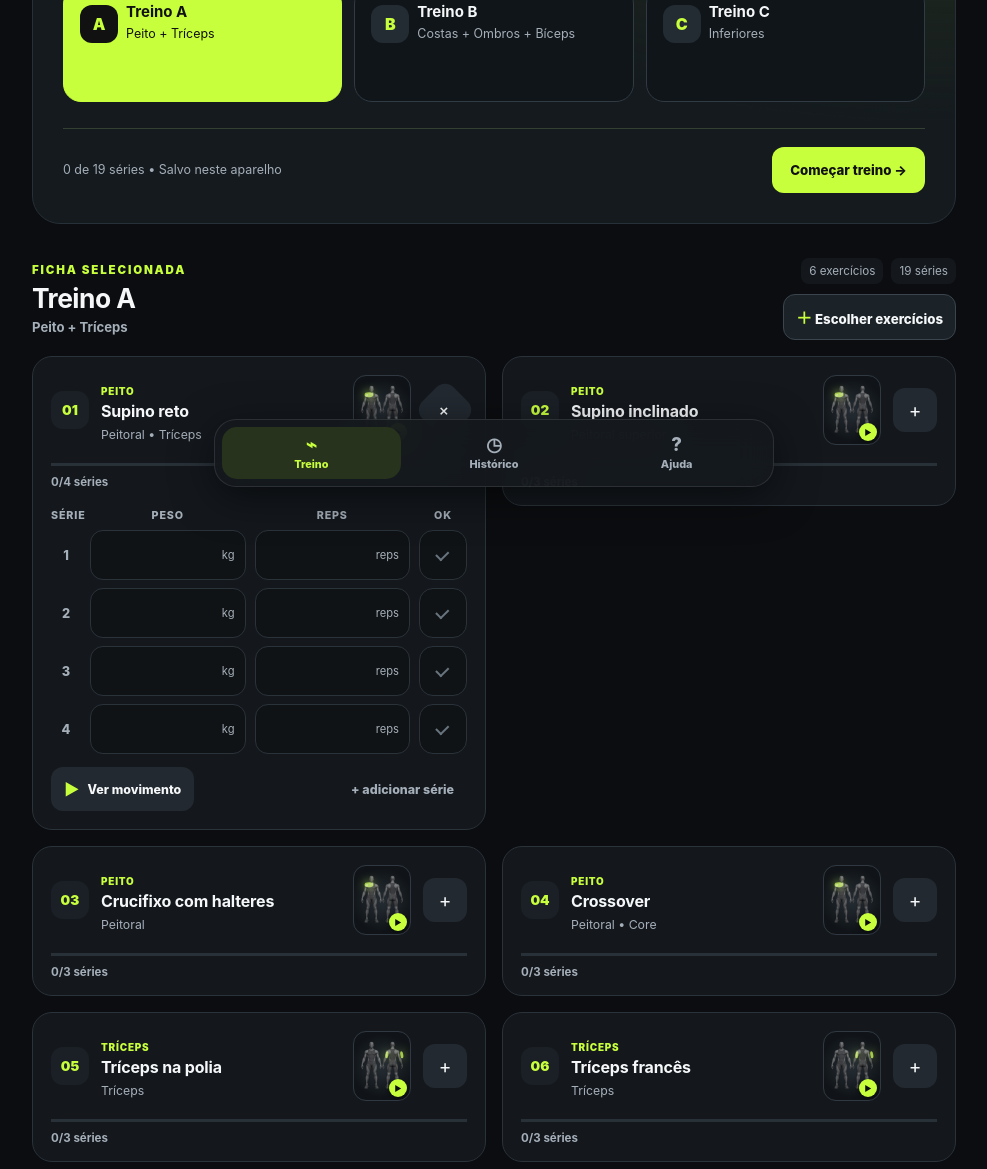
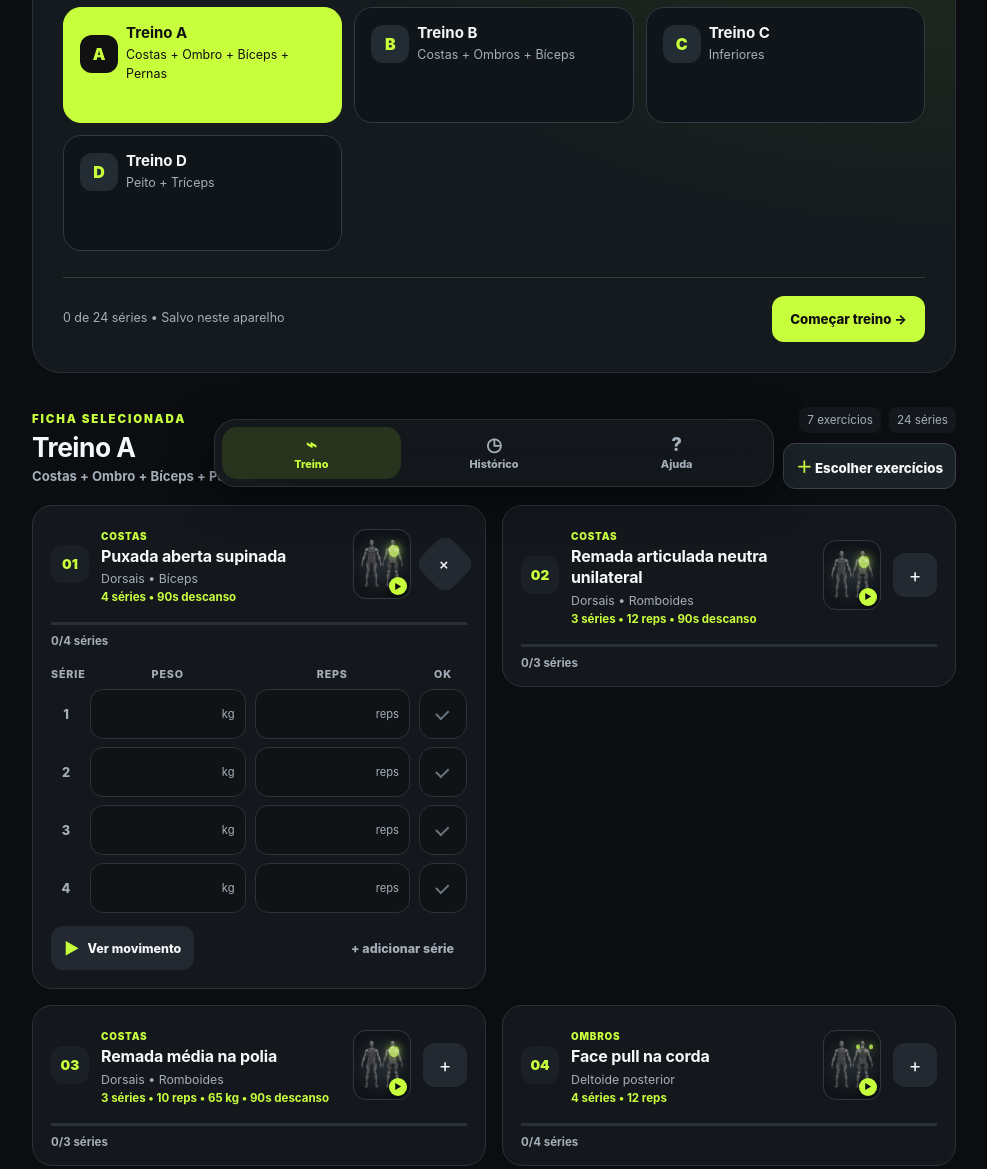
Before and after one commit to igorccllc/treino-app, a website: page index.html in a window 1280 px wide. Shown: the part 301-1470 px from the top of the page, without its empty margins (146-1133 px from the left). Drawn offline with Linux system fonts and the light colour scheme.

Commit message:
feat: Treino A com a ficha da academia
Adiciona puxada aberta supinada, remada articulada neutra unilateral,
remada media na polia, rosca Bayesian, rosca martelo na corda e
agachamento no Smith. O Treino A passa a seguir a ficha (ordem, series,
reps, carga e descanso como sugestao nos campos). Peito + Triceps vira
Treino D, mantendo o id para nao perder a selecao salva.

Co-Authored-By: Claude Opus 5.5 <noreply@anthropic.com>
Claude-Session: https://claude.ai/code/session_01PzRSfZFn3q5jFL9DBW96oS

```diff
--- a/app.js
+++ b/app.js
@@ -7,10 +7,26 @@
  */
 const workoutPlan = self.REP_WORKOUT_PLAN;
 
+/*
+ * `prescription` copia a ficha passada pela academia: ordem, séries e o
+ * alvo de reps/carga/descanso. Esses exercícios viram a seleção padrão da
+ * ficha e aparecem como sugestão (placeholder) nos campos de cada série.
+ * A ficha Peito + Tríceps mantém o id "treino-a" para não perder a
+ * seleção já salva no aparelho.
+ */
 const trainingPlans = [
-  { id: "treino-a", code: "Treino A", letter: "A", label: "Peito + Tríceps", groups: ["peito", "triceps"] },
+  { id: "treino-a-academia", code: "Treino A", letter: "A", label: "Costas + Ombro + Bíceps + Pernas", groups: ["costas", "ombros", "biceps", "pernas"], prescription: [
+    { id: "puxada-aberta-supinada", sets: 4, rest: 90 },
+    { id: "remada-articulada-neutra-unilateral", sets: 3, reps: "12", rest: 90 },
+    { id: "remada-media-polia", sets: 3, reps: "10", load: "65", rest: 90 },
+    { id: "facepull", sets: 4, reps: "12" },
+    { id: "rosca-bayesian", sets: 4, reps: "21" },
+    { id: "rosca-martelo-corda", sets: 3, reps: "10" },
+    { id: "agachamento-smith", sets: 3, reps: "10", rest: 90 }
+  ] },
   { id: "treino-b", code: "Treino B", letter: "B", label: "Costas + Ombros + Bíceps", groups: ["costas", "ombros", "biceps"] },
-  { id: "treino-c", code: "Treino C", letter: "C", label: "Inferiores", groups: ["pernas"] }
+  { id: "treino-c", code: "Treino C", letter: "C", label: "Inferiores", groups: ["pernas"] },
+  { id: "treino-a", code: "Treino D", letter: "D", label: "Peito + Tríceps", groups: ["peito", "triceps"] }
 ];
 
 const selectionKey = "rep-workout-selections-v2";
@@ -92,11 +108,27 @@ function groupsForWorkout(workout) {
 }
 
 function exerciseCatalogForWorkout(workout) {
-  return groupsForWorkout(workout).flatMap(group => group.exercises.map(exercise => ({
+  const base = groupsForWorkout(workout).flatMap(group => group.exercises.map(exercise => ({
     ...exercise,
     groupId: group.id,
     groupLabel: group.label
   })));
+  if (!workout.prescription) return base;
+  const byId = new Map(base.map(exercise => [exercise.id, exercise]));
+  const prescribed = workout.prescription
+    .filter(item => byId.has(item.id))
+    .map(item => ({ ...byId.get(item.id), ...item }));
+  const prescribedIds = new Set(prescribed.map(exercise => exercise.id));
+  return [...prescribed, ...base.filter(exercise => !prescribedIds.has(exercise.id))];
+}
+
+function prescriptionText(exercise) {
+  return [
+    `${exercise.sets} séries`,
+    exercise.reps && `${exercise.reps} reps`,
+    exercise.load && `${exercise.load} kg`,
+    exercise.rest && `${exercise.rest}s descanso`
+  ].filter(Boolean).join(" • ");
 }
 
 function getSelectedExerciseIds(workout) {
@@ -104,6 +136,7 @@ function getSelectedExerciseIds(workout) {
   const saved = exerciseSelections[workout.id];
   const validIds = new Set(catalog.map(exercise => exercise.id));
   if (Array.isArray(saved)) return saved.filter(id => validIds.has(id));
+  if (workout.prescription) return workout.prescription.map(item => item.id).filter(id => validIds.has(id));
 
   return groupsForWorkout(workout).flatMap(group => {
     const legacy = legacySelections[group.id];
@@ -139,8 +172,8 @@ function renderWorkout() {
       const set = getSet(exercise.id, index);
       return `<div class="set-row" data-set="${index}">
         <span class="set-index">${index + 1}</span>
-        <label class="input-wrap"><input inputmode="decimal" type="number" min="0" step="0.5" value="${escapeHtml(set.weight)}" aria-label="Peso da série ${index + 1}" data-field="weight"><span>kg</span></label>
-        <label class="input-wrap"><input inputmode="numeric" type="number" min="0" step="1" value="${escapeHtml(set.reps)}" aria-label="Repetições da série ${index + 1}" data-field="reps"><span>reps</span></label>
+        <label class="input-wrap"><input inputmode="decimal" type="number" min="0" step="0.5" value="${escapeHtml(set.weight)}" placeholder="${escapeHtml(exercise.load || "")}" aria-label="Peso da série ${index + 1}" data-field="weight"><span>kg</span></label>
+        <label class="input-wrap"><input inputmode="numeric" type="number" min="0" step="1" value="${escapeHtml(set.reps)}" placeholder="${escapeHtml(exercise.reps || "")}" aria-label="Repetições da série ${index + 1}" data-field="reps"><span>reps</span></label>
         <button class="check-set ${set.done ? "done" : ""}" type="button" aria-label="${set.done ? "Desmarcar" : "Concluir"} série ${index + 1}" aria-pressed="${set.done}"></button>
       </div>`;
     }).join("");
@@ -149,7 +182,7 @@ function renderWorkout() {
       <div class="exercise-head">
         <div class="exercise-number">${String(exerciseIndex + 1).padStart(2, "0")}</div>
         <div class="exercise-info">
-          <div><span class="exercise-group-tag">${exercise.groupLabel}</span><h3 class="exercise-name">${exercise.name}</h3><p class="exercise-detail">${exercise.detail}</p></div>
+          <div><span class="exercise-group-tag">${exercise.groupLabel}</span><h3 class="exercise-name">${exercise.name}</h3><p class="exercise-detail">${exercise.detail}</p>${exercise.reps || exercise.load || exercise.rest ? `<p class="exercise-rx">${escapeHtml(prescriptionText(exercise))}</p>` : ""}</div>
           <button class="muscle-map target-${exercise.target}" type="button" data-motion="${exercise.id}" aria-label="Abrir animação de ${exercise.name}. Foco principal: ${exercise.targetLabel}" title="Ver movimento e músculos trabalhados">
             <img src="./body-map.png" alt=""><span aria-hidden="true"></span><span aria-hidden="true"></span>
             <i aria-hidden="true">▶</i>
@@ -287,7 +320,8 @@ listEl.addEventListener("click", event => {
     return;
   }
   if (event.target.closest(".add-set")) {
-    const exercise = findExercise(card.dataset.exercise);
+    const workout = trainingPlans.find(item => item.id === activeWorkout) || trainingPlans[0];
+    const exercise = getSelectedExercises(workout).find(item => item.id === card.dataset.exercise) || findExercise(card.dataset.exercise);
     state[exercise.id] ||= [];
     while (state[exercise.id].length < exercise.sets) state[exercise.id].push(RepDB.emptySet());
     state[exercise.id].push(RepDB.emptySet());
--- a/exercises.js
+++ b/exercises.js
@@ -39,7 +39,10 @@ self.REP_WORKOUT_PLAN = [
     { id: "remada-t", name: "Remada T", detail: "Dorsais • Romboides", target: "back", targetLabel: "meio das costas", sets: 3, optional: true, tips: ["Mantenha o tronco estável.", "Puxe a carga em direção ao peito.", "Aproxime as escápulas sem encolher os ombros."] },
     { id: "hiperextensao", name: "Hiperextensão lombar", detail: "Lombar • Glúteos", target: "back", targetLabel: "lombar", sets: 3, optional: true, tips: ["Apoie o quadril no banco.", "Desça mantendo a coluna neutra.", "Suba até alinhar o tronco, sem hiperestender."] },
     { id: "puxada-neutra", name: "Puxada com pegada neutra", detail: "Dorsais • Bíceps", target: "back", targetLabel: "dorsais", sets: 3, optional: true, visualId: "puxada", tips: ["Segure o triângulo ou as manoplas com as palmas voltadas entre si.", "Puxe em direção à parte alta do peito.", "Estenda os braços controlando a subida dos ombros."] },
-    { id: "remada-maquina", name: "Remada na máquina", detail: "Dorsais • Romboides", target: "back", targetLabel: "meio das costas", sets: 3, optional: true, visualId: "remada", tips: ["Ajuste o apoio para manter o peito estável.", "Puxe as manoplas aproximando as escápulas.", "Retorne sem arredondar a coluna."] }
+    { id: "remada-maquina", name: "Remada na máquina", detail: "Dorsais • Romboides", target: "back", targetLabel: "meio das costas", sets: 3, optional: true, visualId: "remada", tips: ["Ajuste o apoio para manter o peito estável.", "Puxe as manoplas aproximando as escápulas.", "Retorne sem arredondar a coluna."] },
+    { id: "puxada-aberta-supinada", name: "Puxada aberta supinada", detail: "Dorsais • Bíceps", target: "back", targetLabel: "dorsais", sets: 4, optional: true, visualId: "puxada", tips: ["Segure a barra aberta com as palmas voltadas para você.", "Puxe em direção à parte alta do peito, cotovelos para baixo.", "Suba controlando sem encolher os ombros."] },
+    { id: "remada-articulada-neutra-unilateral", name: "Remada articulada neutra unilateral", detail: "Dorsais • Romboides", target: "back", targetLabel: "dorsais", sets: 3, optional: true, visualId: "serrote", tips: ["Apoie o peito e segure a manopla com pegada neutra.", "Puxe um braço por vez levando o cotovelo para trás do tronco.", "Retorne devagar sem girar o tronco."] },
+    { id: "remada-media-polia", name: "Remada média na polia", detail: "Dorsais • Romboides", target: "back", targetLabel: "meio das costas", sets: 3, optional: true, visualId: "remada", tips: ["Sente com a coluna neutra e o peito aberto.", "Puxe o cabo na altura do meio do tronco.", "Aproxime as escápulas e volte sem embalar."] }
   ]},
   { id: "pernas", label: "Pernas", icon: "⟋", code: "Treino C", exercises: [
     { id: "agachamento", name: "Agachamento livre", detail: "Quadríceps • Glúteos", target: "quads", targetLabel: "quadríceps", sets: 4, tips: ["Mantenha os pés firmes e o abdômen ativo.", "Desça com joelhos acompanhando a ponta dos pés.", "Suba empurrando o chão, sem curvar a coluna."] },
@@ -52,12 +55,13 @@ self.REP_WORKOUT_PLAN = [
     { id: "elevacao-pelvica", name: "Elevação pélvica", detail: "Glúteos • Posteriores", target: "hamstrings", targetLabel: "glúteos", sets: 4, optional: true, tips: ["Apoie as escápulas no banco.", "Eleve o quadril mantendo as costelas baixas.", "Contraia os glúteos no topo sem arquear a lombar."] },
     { id: "panturrilha-sentado", name: "Panturrilha sentado", detail: "Panturrilhas", target: "calves", targetLabel: "panturrilhas", sets: 4, optional: true, tips: ["Apoie a ponta dos pés na plataforma.", "Eleve os calcanhares até o máximo controle.", "Desça lentamente até alongar."] },
     { id: "agachamento-sumo", name: "Agachamento sumô", detail: "Glúteos • Adutores • Quadríceps", target: "quads", targetLabel: "glúteos e parte interna das coxas", sets: 3, optional: true, visualId: "agachamento", tips: ["Afaste os pés e aponte as pontas levemente para fora.", "Desça mantendo os joelhos alinhados aos pés.", "Suba contraindo glúteos e empurrando o chão."] },
-    { id: "passada", name: "Passada com halteres", detail: "Quadríceps • Glúteos", target: "quads", targetLabel: "quadríceps e glúteos", sets: 3, optional: true, visualId: "afundo", tips: ["Dê passos estáveis e mantenha o tronco ereto.", "Desça o joelho de trás em direção ao chão.", "Impulsione com a perna da frente e avance."] }
+    { id: "passada", name: "Passada com halteres", detail: "Quadríceps • Glúteos", target: "quads", targetLabel: "quadríceps e glúteos", sets: 3, optional: true, visualId: "afundo", tips: ["Dê passos estáveis e mantenha o tronco ereto.", "Desça o joelho de trás em direção ao chão.", "Impulsione com a perna da frente e avance."] },
+    { id: "agachamento-smith", name: "Agachamento guiado (Smith)", detail: "Quadríceps • Glúteos", target: "quads", targetLabel: "quadríceps e glúteos", sets: 3, optional: true, visualId: "agachamento", tips: ["Posicione os pés levemente à frente da barra.", "Desça mantendo o tronco firme e os joelhos alinhados aos pés.", "Suba empurrando o chão sem travar os joelhos."] }
   ]},
   { id: "ombros", label: "Ombros", icon: "◇", code: "Treino D", exercises: [
     { id: "desenvolvimento", name: "Desenvolvimento", detail: "Deltoides • Tríceps", target: "shoulders", targetLabel: "ombros", sets: 4, tips: ["Mantenha o tronco firme e os punhos alinhados.", "Empurre os halteres acima da cabeça.", "Desça até os cotovelos ficarem próximos de 90°."] },
     { id: "elevacao-lateral", name: "Elevação lateral", detail: "Deltoide lateral", target: "shoulders", targetLabel: "deltoides laterais", sets: 3, tips: ["Use uma leve flexão nos cotovelos.", "Eleve até a linha dos ombros.", "Desça controlando, sem embalar o corpo."] },
-    { id: "facepull", name: "Face pull", detail: "Deltoide posterior", target: "rear-shoulders", targetLabel: "deltoides posteriores", sets: 3, tips: ["Posicione a corda na altura do rosto.", "Puxe separando as pontas da corda.", "Mantenha os cotovelos altos e controle a volta."] },
+    { id: "facepull", name: "Face pull na corda", detail: "Deltoide posterior", target: "rear-shoulders", targetLabel: "deltoides posteriores", sets: 3, tips: ["Posicione a corda na altura do rosto.", "Puxe separando as pontas da corda.", "Mantenha os cotovelos altos e controle a volta."] },
     { id: "arnold-press", name: "Desenvolvimento Arnold", detail: "Deltoides • Tríceps", target: "shoulders", targetLabel: "ombros", sets: 3, optional: true, tips: ["Comece com as palmas voltadas para você.", "Gire os braços enquanto empurra os halteres.", "Retorne pelo mesmo caminho com controle."] },
     { id: "elevacao-frontal", name: "Elevação frontal", detail: "Deltoide anterior", target: "shoulders", targetLabel: "deltoides anteriores", sets: 3, optional: true, tips: ["Mantenha uma leve flexão nos cotovelos.", "Eleve os halteres até a linha dos ombros.", "Desça sem embalar o tronco."] },
     { id: "voador-inverso", name: "Voador inverso", detail: "Deltoide posterior", target: "rear-shoulders", targetLabel: "deltoides posteriores", sets: 3, optional: true, tips: ["Apoie o peito e mantenha o pescoço neutro.", "Abra os braços sem encolher os ombros.", "Retorne lentamente à posição inicial."] },
@@ -71,7 +75,9 @@ self.REP_WORKOUT_PLAN = [
     { id: "rosca-concentrada", name: "Rosca concentrada", detail: "Bíceps", target: "biceps", targetLabel: "bíceps", sets: 3, optional: true, tips: ["Apoie o cotovelo na parte interna da coxa.", "Suba o halter contraindo o bíceps.", "Desça lentamente sem perder a posição."] },
     { id: "rosca-inclinada", name: "Rosca inclinada", detail: "Bíceps", target: "biceps", targetLabel: "bíceps", sets: 3, optional: true, tips: ["Mantenha as costas apoiadas no banco.", "Flexione sem projetar os cotovelos.", "Controle a descida até alongar o bíceps."] },
     { id: "rosca-alternada", name: "Rosca alternada", detail: "Bíceps", target: "biceps", targetLabel: "bíceps", sets: 3, optional: true, visualId: "rosca-direta", tips: ["Mantenha os cotovelos junto ao tronco.", "Suba um halter de cada vez girando a palma para cima.", "Desça controlando antes de alternar o braço."] },
-    { id: "rosca-cabo", name: "Rosca bíceps no cabo", detail: "Bíceps • Tensão contínua", target: "biceps", targetLabel: "bíceps", sets: 3, optional: true, visualId: "rosca-direta", tips: ["Use a polia baixa e mantenha os cotovelos fixos.", "Flexione até aproximar as mãos dos ombros.", "Retorne sem deixar as placas encostarem."] }
+    { id: "rosca-cabo", name: "Rosca bíceps no cabo", detail: "Bíceps • Tensão contínua", target: "biceps", targetLabel: "bíceps", sets: 3, optional: true, visualId: "rosca-direta", tips: ["Use a polia baixa e mantenha os cotovelos fixos.", "Flexione até aproximar as mãos dos ombros.", "Retorne sem deixar as placas encostarem."] },
+    { id: "rosca-bayesian", name: "Rosca Bayesian", detail: "Bíceps (cabeça longa)", target: "biceps", targetLabel: "bíceps", sets: 4, optional: true, visualId: "rosca-direta", tips: ["De costas para a polia baixa, deixe o braço levemente atrás do tronco.", "Flexione o cotovelo sem trazer o ombro para frente.", "Desça até alongar bem o bíceps."] },
+    { id: "rosca-martelo-corda", name: "Rosca martelo com corda na polia baixa", detail: "Bíceps • Braquial", target: "biceps", targetLabel: "bíceps e braquial", sets: 3, optional: true, visualId: "rosca-martelo", tips: ["Segure a corda com as palmas voltadas entre si.", "Suba mantendo os cotovelos colados ao corpo.", "Desça controlando sem deixar as placas encostarem."] }
   ]},
   { id: "triceps", label: "Tríceps", icon: "⌁", code: "Treino F", exercises: [
     { id: "triceps-polia", name: "Tríceps na polia", detail: "Tríceps", target: "triceps", targetLabel: "tríceps", sets: 3, tips: ["Trave os cotovelos junto ao corpo.", "Estenda os braços até o final.", "Volte sem deixar os ombros avançarem."] },
--- a/styles.css
+++ b/styles.css
@@ -83,6 +83,7 @@ h1 { max-width: 420px; margin-bottom: 9px; font-size: clamp(1.8rem, 7vw, 2.8rem)
 .exercise-group-tag { display: inline-block; margin-bottom: 4px; color: var(--accent); font-size: .62rem; font-weight: 900; letter-spacing: .08em; text-transform: uppercase; }
 .exercise-name { margin: 0 0 4px; font-size: 1rem; letter-spacing: -.01em; }
 .exercise-detail { margin: 0; color: var(--muted); font-size: .77rem; }
+.exercise-rx { margin: 4px 0 0; color: var(--accent); font-size: .72rem; font-weight: 700; }
 .muscle-map { position: relative; flex: 0 0 58px; width: 58px; height: 70px; overflow: hidden; padding: 0; border: 1px solid #303942; border-radius: 13px; background: radial-gradient(circle, #252d34, #101418 72%); cursor: pointer; transition: border-color .2s ease, transform .2s ease; }
 .muscle-map:hover, .muscle-map:focus-visible { border-color: var(--accent); transform: scale(1.03); outline: none; }
 .muscle-map img { position: absolute; inset: 3px; width: calc(100% - 6px); height: calc(100% - 6px); object-fit: contain; opacity: .9; }
--- a/sw.js
+++ b/sw.js
@@ -4,7 +4,7 @@
  */
 importScripts("./exercises.js");
 
-const CACHE = "rep-treino-v10";
+const CACHE = "rep-treino-v11";
 
 /* O shell precisa estar no cache para o app abrir offline. */
 const SHELL = [
```
